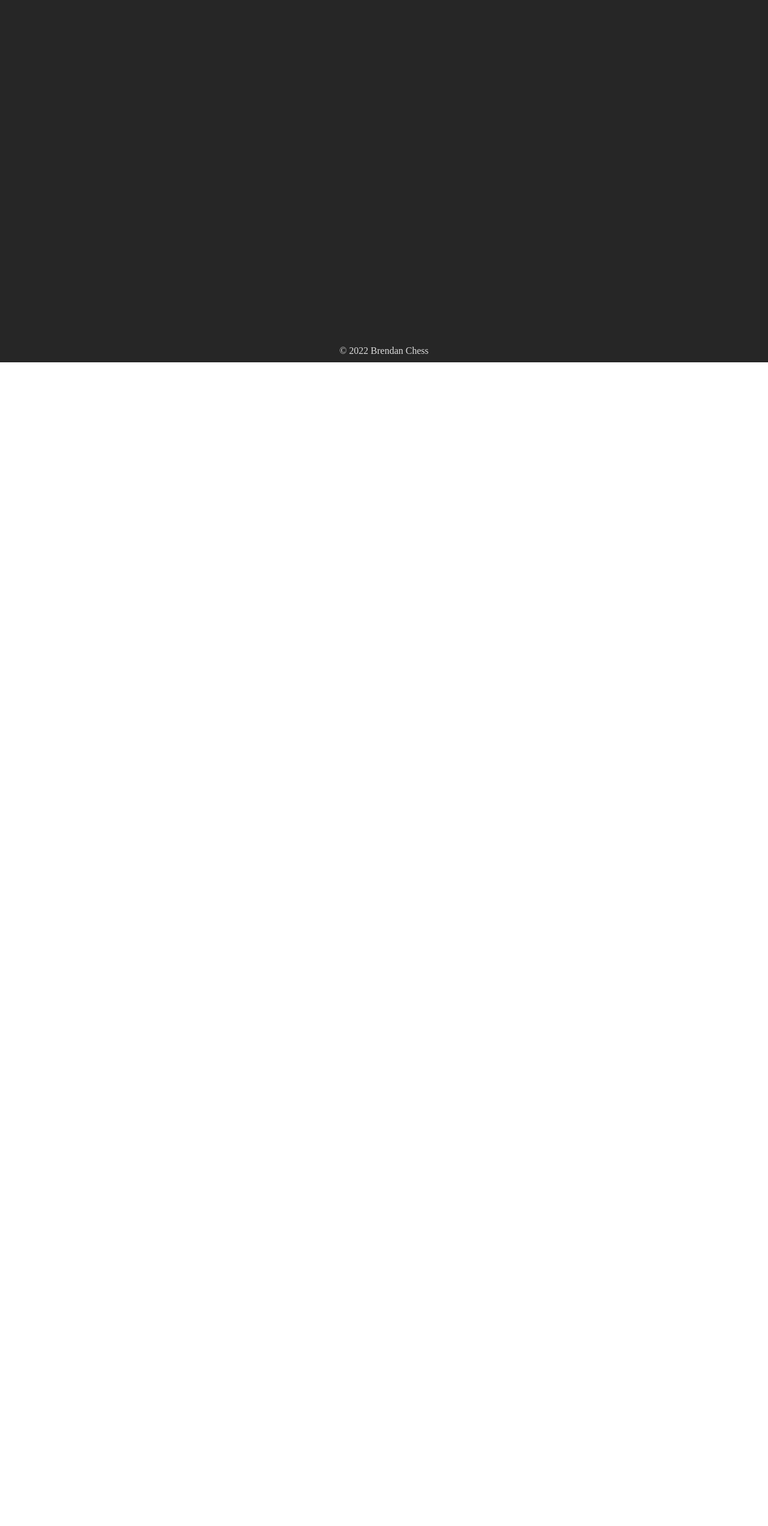
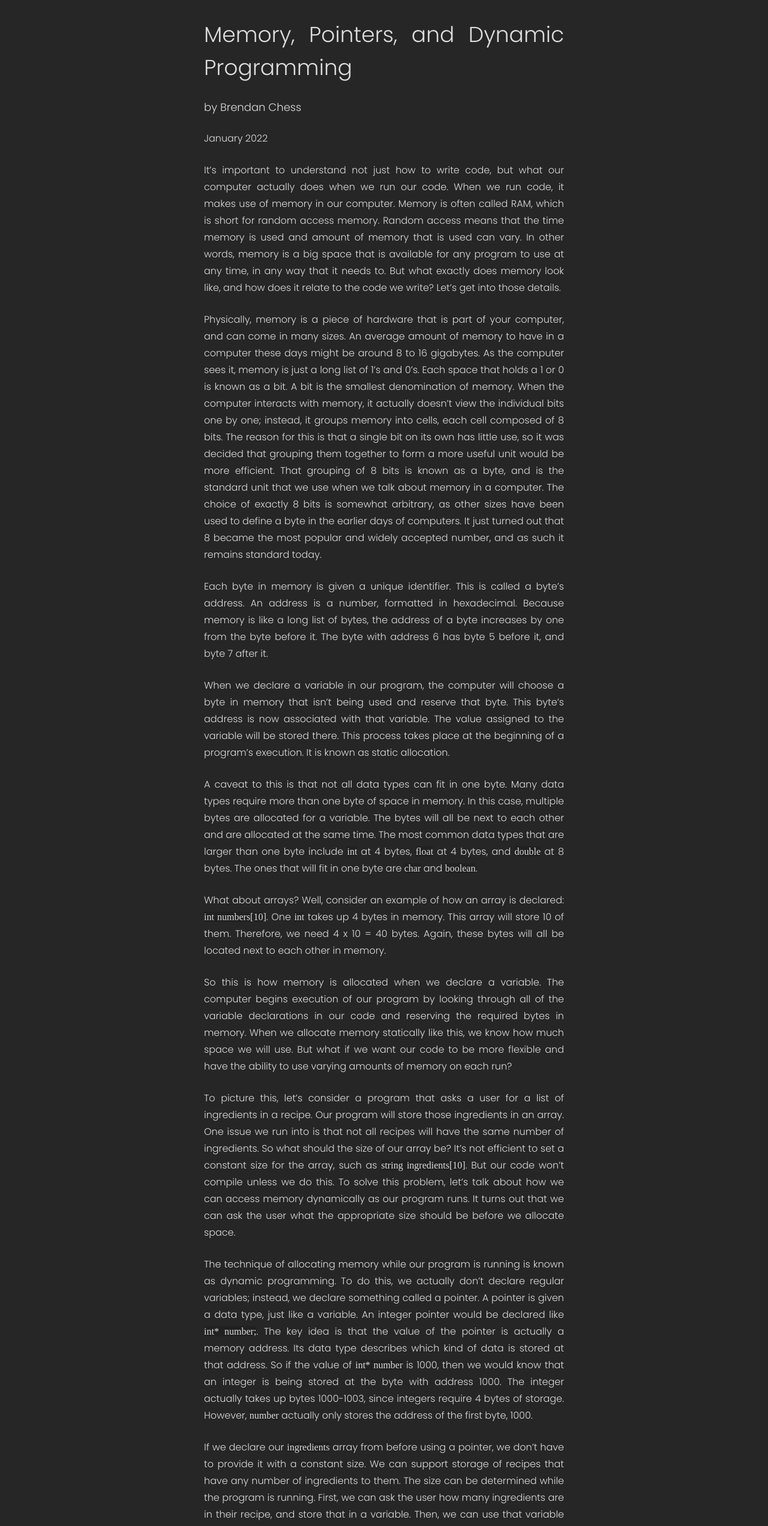
Before and after one commit to brendan-chess/personal-site, a React (Create React App) app: page /memory_pointers_and_dynamic_programming in a window 1280 px wide. Shown: the part 234-2778 px from the top of the page at 60% size. Before the commit the page ends 838 px from the top, so only its background shows below. Built offline with nearby package versions, Linux system fonts and the light colour scheme; a web font is replaced by a local one.

Commit message:
added new article
memory, pointers, and dynamic programming

```diff
--- a/src/ArticleRoutes.js
+++ b/src/ArticleRoutes.js
@@ -1,6 +1,7 @@
 import { Route } from "react-router-dom"
 
 import AlgorithmBasics from "./components/Articles/Pages/AlgorithmBasics"
+import MemoryPointersDynamicProgramming from "./components/Articles/Pages/MemoryPointersDynamicProgramming"
 
 const ArticleRoutes = () => {
   return (
@@ -10,6 +11,10 @@ const ArticleRoutes = () => {
         <AlgorithmBasics />
       </Route>
 
+      <Route exact path='/memory_pointers_and_dynamic_programming'>
+        <MemoryPointersDynamicProgramming />
+      </Route>
+
     </>
   )
 }
--- a/src/components/Articles/Articles.css
+++ b/src/components/Articles/Articles.css
@@ -1,5 +1,10 @@
 .Articles-item {
   text-align: start;
+  margin-bottom: 0;
+}
+
+.Articles-item:last-child {
+  margin-bottom: 60px;
 }
 
 .Articles-item a {
--- a/src/components/Articles/Articles.js
+++ b/src/components/Articles/Articles.js
@@ -18,6 +18,12 @@ const Articles = () => {
         title="Basics of Algorithm Analysis"
         description="Algorithms aren't as mysterious as they may seem. Here's what you need to know about them."
       />
+
+      <ArticleListItem
+        path="/memory_pointers_and_dynamic_programming"
+        title="Memory, Pointers, and Dynamic Programming"
+        description="Here are the fundamentals of how our code works with memory. Pointers will become your best friend."
+      />
     </div>
   )
 }
--- /dev/null
+++ b/src/components/Articles/Pages/MemoryPointersDynamicProgramming.js
@@ -0,0 +1,110 @@
+import { useEffect } from 'react'
+import { CodeBlock, railscast } from "react-code-blocks"
+import ArticleHeader from "../ArticleHeader"
+
+const MemoryPointersDynamicProgramming = () => {
+
+  useEffect(() => document.title = 'Memory, Pointers, and Dynamic Programming | Brendan Chess', [])
+
+  return (
+    <div class='Article-container'>
+      <div class='Article-body'>
+
+        <ArticleHeader
+          title='Memory, Pointers, and Dynamic Programming'
+          date='January 2022'
+        />
+
+        <div class='Article-paragraph'>
+        It’s important to understand not just how to write code, but what our computer actually does when we run our code. When we run code, it makes use of memory in our computer. Memory is often called RAM, which is short for random access memory. Random access means that the time memory is used and amount of memory that is used can vary. In other words, memory is a big space that is available for any program to use at any time, in any way that it needs to. But what exactly does memory look like, and how does it relate to the code we write? Let’s get into those details.
+        </div>
+
+        <div class='Article-paragraph'>
+        Physically, memory is a piece of hardware that is part of your computer, and can come in many sizes. An average amount of memory to have in a computer these days might be around 8 to 16 gigabytes. As the computer sees it, memory is just a long list of 1’s and 0’s. Each space that holds a 1 or 0 is known as a bit. A bit is the smallest denomination of memory. When the computer interacts with memory, it actually doesn’t view the individual bits one by one; instead, it groups memory into cells, each cell composed of 8 bits. The reason for this is that a single bit on its own has little use, so it was decided that grouping them together to form a more useful unit would be more efficient. That grouping of 8 bits is known as a byte, and is the standard unit that we use when we talk about memory in a computer. The choice of exactly 8 bits is somewhat arbitrary, as other sizes have been used to define a byte in the earlier days of computers. It just turned out that 8 became the most popular and widely accepted number, and as such it remains standard today.
+        </div>
+
+        <div class='Article-paragraph'>
+        Each byte in memory is given a unique identifier. This is called a byte’s address. An address is a number, formatted in hexadecimal. Because memory is like a long list of bytes, the address of a byte increases by one from the byte before it. The byte with address 6 has byte 5 before it, and byte 7 after it.
+        </div>
+
+        <div class='Article-paragraph'>
+        When we declare a variable in our program, the computer will choose a byte in memory that isn’t being used and reserve that byte. This byte’s address is now associated with that variable. The value assigned to the variable will be stored there. This process takes place at the beginning of a program’s execution. It is known as static allocation.
+        </div>
+
+        <div class='Article-paragraph'>
+        A caveat to this is that not all data types can fit in one byte. Many data types require more than one byte of space in memory. In this case, multiple bytes are allocated for a variable. The bytes will all be next to each other and are allocated at the same time. The most common data types that are larger than one byte include <span class='Article-paragraph-code'>int</span> at 4 bytes, <span class='Article-paragraph-code'>float</span> at 4 bytes, and <span class='Article-paragraph-code'>double</span> at 8 bytes. The ones that will fit in one byte are <span class='Article-paragraph-code'>char</span> and <span class='Article-paragraph-code'>boolean</span>.
+        </div>
+
+        <div class='Article-paragraph'>
+        What about arrays? Well, consider an example of how an array is declared: <span class='Article-paragraph-code'>int numbers[10]</span>. One <span class='Article-paragraph-code'>int</span> takes up 4 bytes in memory. This array will store 10 of them. Therefore, we need 4 x 10 = 40 bytes. Again, these bytes will all be located next to each other in memory.
+        </div>
+
+        <div class='Article-paragraph'>
+        So this is how memory is allocated when we declare a variable. The computer begins execution of our program by looking through all of the variable declarations in our code and reserving the required bytes in memory. When we allocate memory statically like this, we know how much space we will use. But what if we want our code to be more flexible and have the ability to use varying amounts of memory on each run?
+        </div>
+
+        <div class='Article-paragraph'>
+        To picture this, let’s consider a program that asks a user for a list of ingredients in a recipe. Our program will store those ingredients in an array. One issue we run into is that not all recipes will have the same number of ingredients. So what should the size of our array be? It’s not efficient to set a constant size for the array, such as <span class='Article-paragraph-code'>string ingredients[10]</span>. But our code won’t compile unless we do this. To solve this problem, let’s talk about how we can access memory dynamically as our program runs. It turns out that we can ask the user what the appropriate size should be before we allocate space.
+        </div>
+
+        <div class='Article-paragraph'>
+        The technique of allocating memory while our program is running is known as dynamic programming. To do this, we actually don’t declare regular variables; instead, we declare something called a pointer. A pointer is given a data type, just like a variable. An integer pointer would be declared like <span class='Article-paragraph-code'>int* number;</span>. The key idea is that the value of the pointer is actually a memory address. Its data type describes which kind of data is stored at that address. So if the value of <span class='Article-paragraph-code'>int* number</span> is 1000, then we would know that an integer is being stored at the byte with address 1000. The integer actually takes up bytes 1000-1003, since integers require 4 bytes of storage. However, <span class='Article-paragraph-code'>number</span> actually only stores the address of the first byte, 1000.
+        </div>
+
+        <div class='Article-paragraph'>
+        If we declare our <span class='Article-paragraph-code'>ingredients</span> array from before using a pointer, we don’t have to provide it with a constant size. We can support storage of recipes that have any number of ingredients to them. The size can be determined while the program is running. First, we can ask the user how many ingredients are in their recipe, and store that in a variable. Then, we can use that variable as the size to declare <span class='Article-paragraph-code'>ingredients</span> with. Here is how we can code this:
+        </div>
+
+        <div class='Article-code-block'>
+        <CodeBlock
+          text={`int number_of_ingredients;
+
+cout << “How many ingredients are in your recipe?” << endl;
+cin >> number_of_ingredients;
+
+// Use the new keyword to allocate memory with a pointer
+string* ingredients = new string[number_of_ingredients];
+`}
+          language='cpp'
+          theme={railscast}
+        />
+        </div>
+
+        <div class='Article-paragraph'>
+        A side effect of dynamic programming is that while we can allocate new memory during runtime, we should also free up that memory when we are done with it. It is possible that we can actually run out of memory. To free up memory we use the <span class='Article-paragraph-code'>delete</span> keyword. Using <span class='Article-paragraph-code'>delete</span> on a pointer tells it to stop referencing an address. Once that happens, that byte (or sequence of bytes) is no longer recognized as being used for anything. That space can be allocated for something else later on in the program’s runtime. Here is how we would add this to our code from before:
+        </div>
+
+        <div class='Article-code-block'>
+        <CodeBlock
+          text={`int number_of_ingredients;
+
+cout << “How many ingredients are in your recipe?” << endl;
+cin >> number_of_ingredients;
+
+string* ingredients;
+ingredients = new string[number_of_ingredients];
+
+// Do something with ingredients
+
+delete[] ingredients;
+// All of the bytes in memory used by ingredients are now free
+`}
+          language='cpp'
+          theme={railscast}
+        />
+        </div>
+
+        <div class='Article-paragraph'>
+        We attached the brackets to the <span class='Article-paragraph-code'>delete</span> keyword here because we are deleting an array. If your pointer is not referencing an array, you would just use the <span class='Article-paragraph-code'>delete</span> keyword on its own.
+        </div>
+
+        <div class='Article-paragraph'>
+        There’s a lot more that you can do with pointers and dynamic programming. In fact, pointers are the backbone to most programs and the data structures that they use. It really just becomes necessary to know how to allocate memory dynamically like this if we want to make more advanced programs. I think it’s good to also keep the fundamental ideas in mind, though.
+        </div>
+
+      </div>
+    </div>
+  )
+}
+
+export default MemoryPointersDynamicProgramming
```
